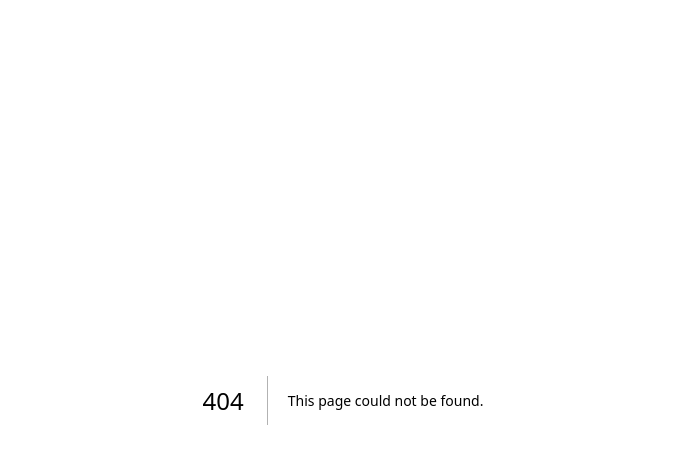
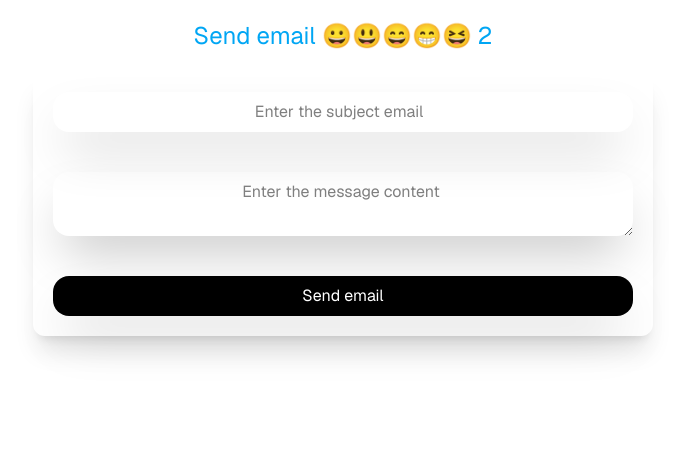
Before and after one commit to mouiz-youb/Send-Email, a Next.js app: page /email2 in a window 1280 px wide. Before the commit this address had no page. Shown: the top 464 px of the page, without its empty margins (297-982 px from the left). Built offline with nearby package versions, Linux system fonts and the light colour scheme.

Commit message:
try again with send email

```diff
--- /dev/null
+++ b/src/app/email2/page.tsx
@@ -0,0 +1,46 @@
+"use client"
+import React, { useState } from 'react'
+import { api } from '@/trpc/react'
+import toast from "react-hot-toast"
+
+
+function page() {
+    const [to, setTo] = useState("")
+    const [subject, setSubject] = useState("")
+    const [message, setMessage] = useState("")
+
+
+
+
+
+    const handleSubmit = (e: React.FormEvent) => {
+        e.preventDefault();
+
+    };
+  return (
+    <div className='flex justify-center items-center flex-col w-full gap-5 p-5'>
+        <h1 className='text-2xl text-sky-500'>Send email  😀😃😄😁😆 2</h1>
+        <form
+        onSubmit={handleSubmit}
+        className='flex justify-center items-center flex-col gap-10 shadow-xl rounded-xl  w-3/4 p-5 md:w-1/2 ' >
+            {/* <input
+                type="email"
+                className='text-center p-2 shadow-2xl rounded-2xl w-full '
+                placeholder='Enter the email address '
+                onChange={(e)=>setTo(e.target.value)} /> */}
+            <input
+                type="text"
+                className='text-center p-2 shadow-2xl rounded-2xl w-full '
+                placeholder='Enter the subject email  '
+                onChange={(e)=>setSubject(e.target.value)} />
+            <textarea
+                className='text-center p-2 shadow-2xl rounded-2xl w-full  '
+                placeholder='Enter the message content '
+                onChange={(e)=>setMessage(e.target.value)}></textarea>
+                <button  className='text-center p-2 shadow-2xl rounded-2xl w-full bg-black text-white hover:bg-gray-500  cursor-pointer transition-all '  type="submit">Send email</button>
+        </form>
+    </div>
+  )
+}
+
+export default page
--- /dev/null
+++ b/src/server/api/routers/email2.ts
@@ -0,0 +1,33 @@
+import type { NextApiRequest } from "next";
+import { NextResponse } from "next/server";
+import  nodemailer from "nodemailer"
+
+export async function Post(request:NextApiRequest): Promise<NextResponse> {
+   try { const {subject,message} = request.body
+   // the transporter
+   const transporter = nodemailer.createTransport({
+       service: "gmail",
+       host:"smtp.gmail.com",
+       port:465,
+       secure:true,
+       auth:{
+           user:process.env.EMAIL_USER,
+           pass:process.env.EMAIL_PASS
+       }
+   })
+   // the email options
+   const mailOptions = {
+       from :`"T3 App" <${process.env.EMAIL_FROM}>`,
+       to:process.env.EMAIL_USER,
+       subject:`<h1>${subject}</h1>`,
+       html:`<p>${message}</p>`
+   }
+   // send the email
+   await transporter.sendMail(mailOptions)
+   return NextResponse.json({message:"Email sent successfully" ,success:true ,status:200})
+
+   } catch (error) {
+       return NextResponse.json({ error: "Failed to send email", success:false, status:500});
+   }
+
+}
```
